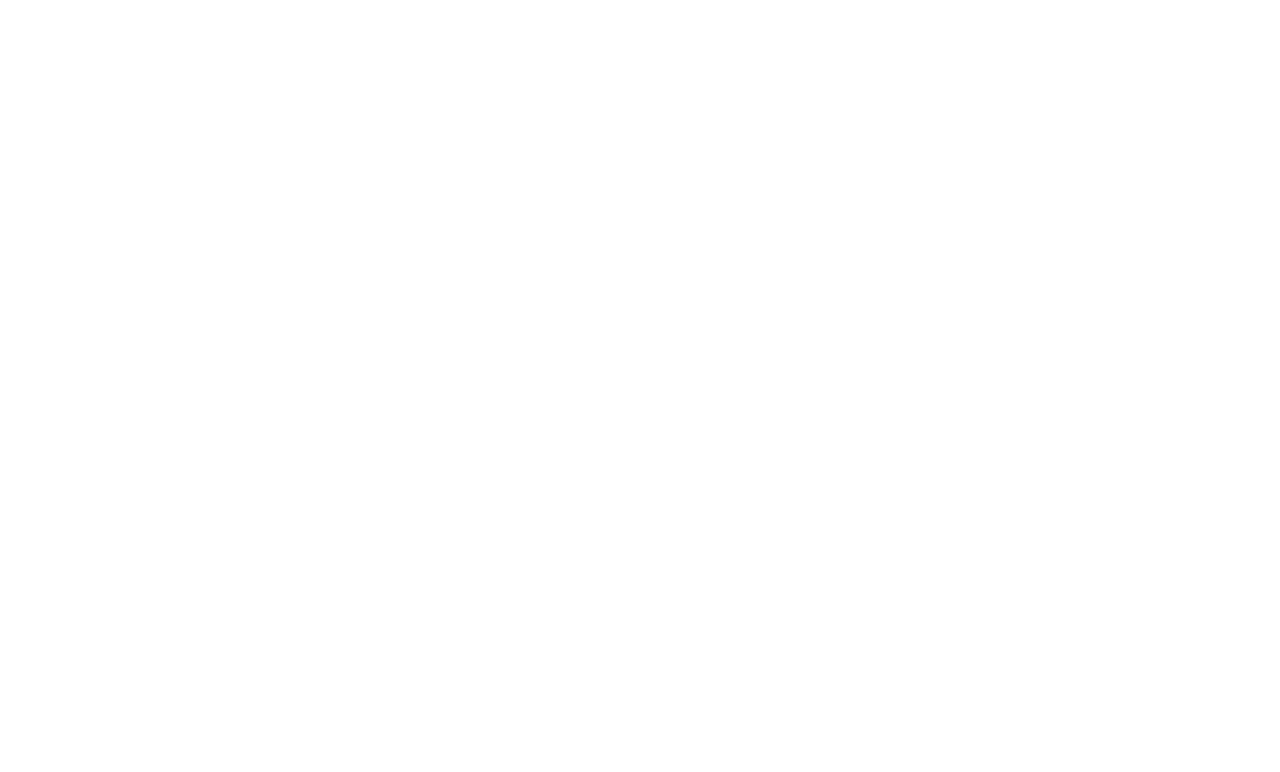
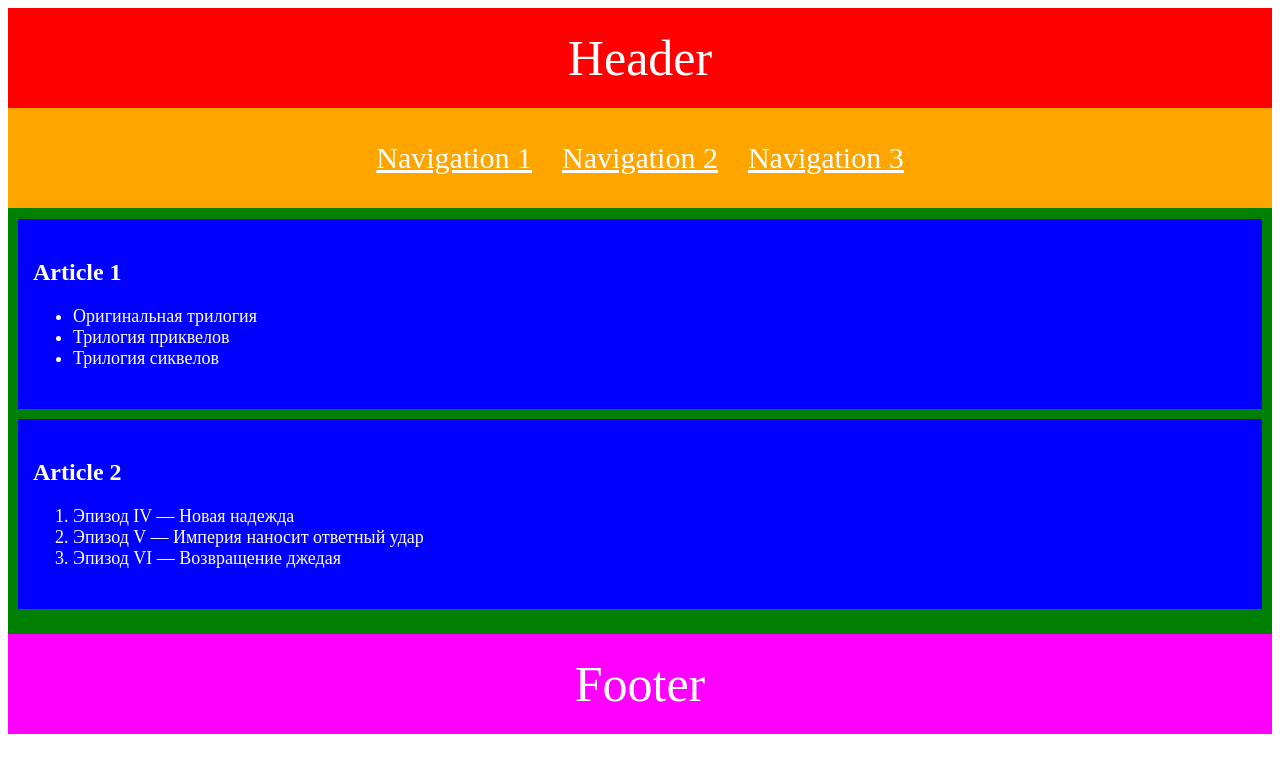
Before and after one commit to js-tasks-ru/htmlcss-20221107_boxofolli, a website: page 02-dz0/01-semantic-mockup/solution.html in a window 1280 px wide. Drawn offline with Linux system fonts and the light colour scheme.

Commit message:
semantic mockup

```diff
--- a/02-dz0/01-semantic-mockup/solution.html
+++ b/02-dz0/01-semantic-mockup/solution.html
@@ -1,4 +1,37 @@
 <!DOCTYPE html>
-<html lang="ru">
-    <!-- Ваше решение -->
+<html>
+	<head>
+		<title>Разметка страницы</title>
+	</head>
+	<body>
+		<header style = "background-color:red; height:100px; color: white; font-size: 50px; line-height: 100px; text-align: center;">
+			Header
+    </header>
+		 <nav style = "background-color:orange; height:100px; font-size: 30px; line-height: 100px; text-align: center;">
+			<a href = "#" style = "color: white;">Navigation 1</a> &ensp;
+			<a href = "#" style = "color: white;">Navigation 2</a> &ensp;
+			<a href = "#" style = "color: white;">Navigation 3</a>
+		 </nav>
+   	<main style = "background-color: green;   height: 425px; border-top: 1px solid transparent">
+			<article style = "background-color: blue;  height: 150px; margin: 10px 10px; color: white;  padding: 20px 15px;">
+			  <h2>Article 1</h2>
+          <ul style = "font-size: 18px;">
+            <li>Оригинальная трилогия</li>
+            <li>Трилогия приквелов</li>
+            <li>Трилогия сиквелов</li>
+          </ul>
+			</article>
+      <article style = "background-color: blue;  height: 150px; margin: 10px 10px; color: white;  padding: 20px 15px;">
+			  <h2>Article 2</h2>
+           <ol style = "font-size: 18px;">
+            <li>Эпизод IV — Новая надежда</li>
+            <li>Эпизод V — Империя наносит ответный удар</li>
+            <li>Эпизод VI — Возвращение джедая</li>
+          </ol>
+			</article>
+		</main>
+		<footer style = "background-color: #FF00FF;  height: 100px; font-size: 50px; color: white;   line-height: 100px; text-align: center;">
+			Footer
+		</footer>
+	</body>
 </html>
```
